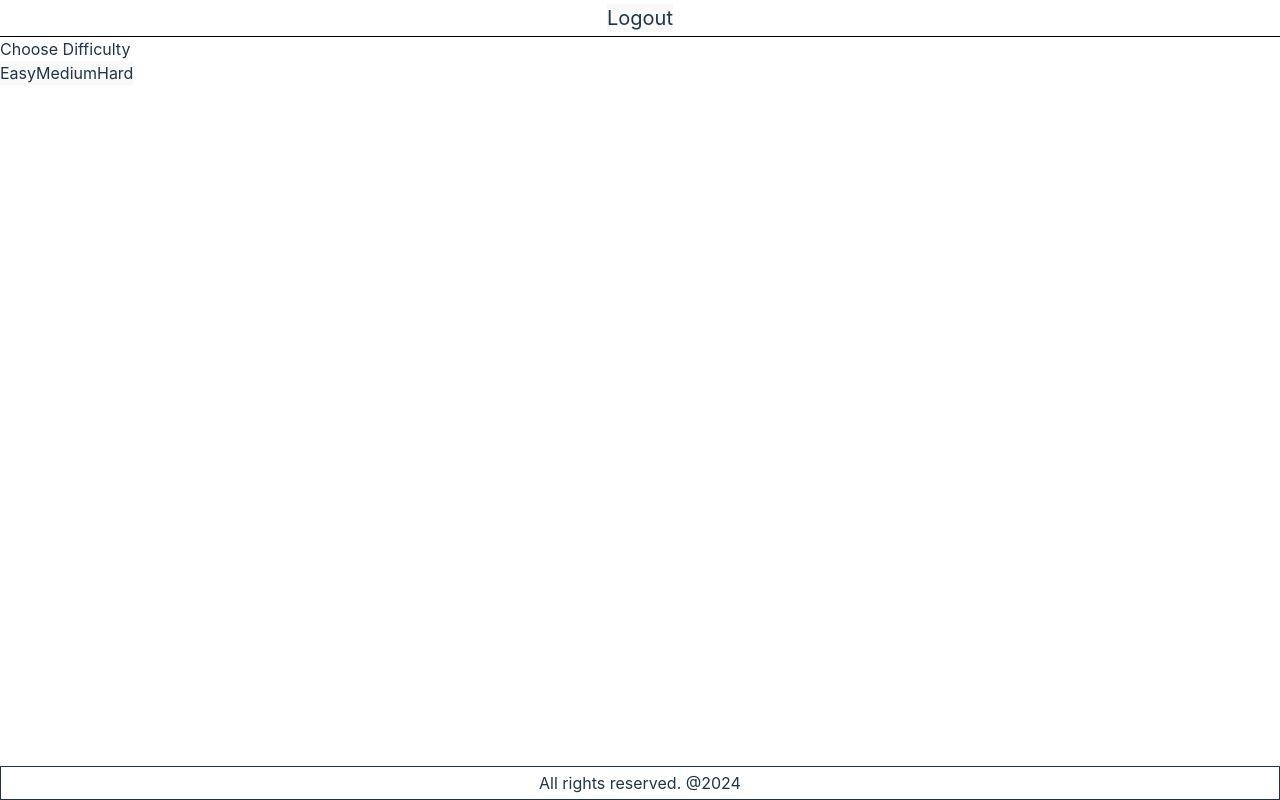
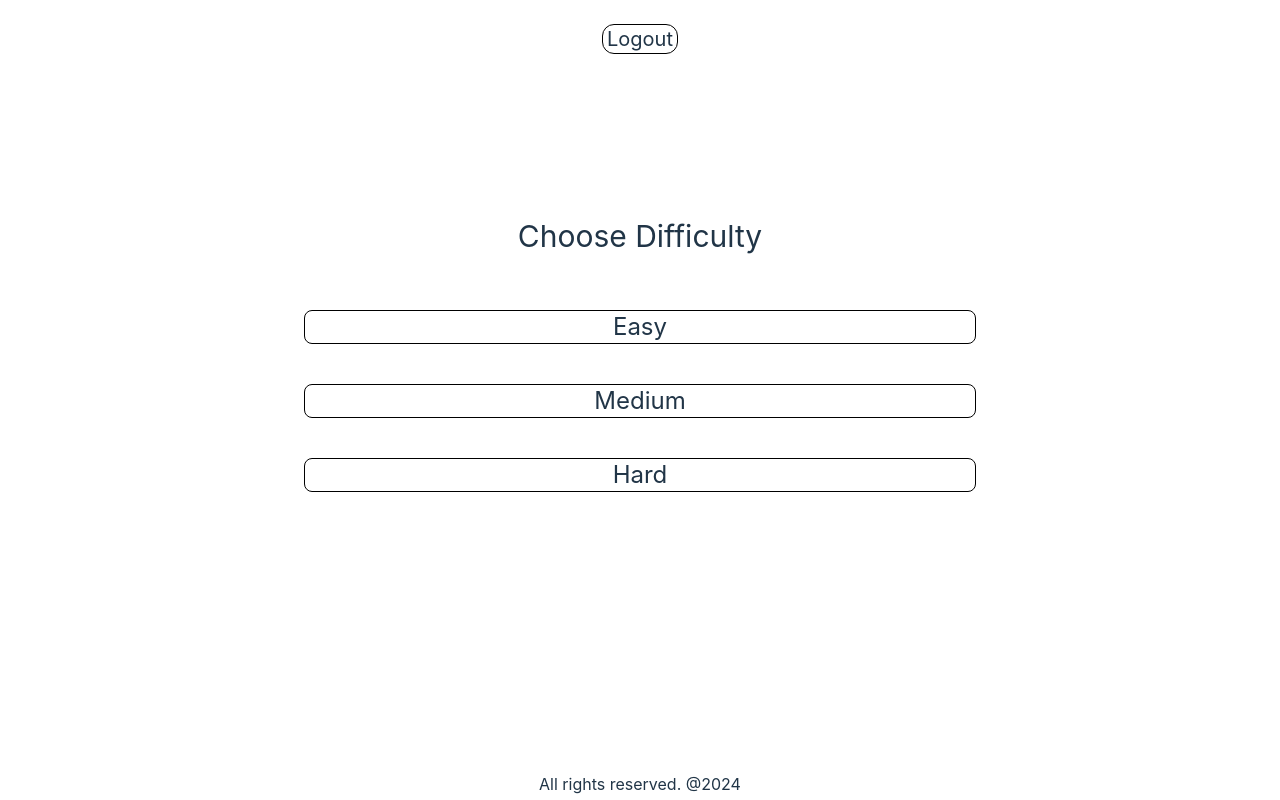
Before and after one commit to Owale128/MemoryGame, a React (Vite) app: page /difficulty in a window 1280 px wide. Built offline with nearby package versions, Linux system fonts and the light colour scheme.

Commit message:
Refactored GamePage, installed axios and dotenv. Also fetched data

```diff
--- a/package.json
+++ b/package.json
@@ -11,6 +11,8 @@
   },
   "dependencies": {
     "@tailwindcss/vite": "^4.0.12",
+    "axios": "^1.8.2",
+    "dotenv": "^16.4.7",
     "react": "^18.3.1",
     "react-dom": "^18.3.1",
     "react-router-dom": "^7.3.0",
--- a/src/Router.tsx
+++ b/src/Router.tsx
@@ -2,6 +2,7 @@ import { createBrowserRouter } from "react-router-dom";
 import Layout from "./pages/Layout";
 import Home from "./pages/Home";
 import Difficulty from "./pages/Difficulty";
+import GamePage from "./pages/gamePage";
 
 
 export const router = createBrowserRouter([
@@ -17,6 +18,10 @@ export const router = createBrowserRouter([
         {
             path: '/difficulty',
             element: <Difficulty />
+        },
+        {
+            path: '/gamePage',
+            element: <GamePage />
         }
        ]
     }
--- /dev/null
+++ b/src/components/DisplayDifficulty.tsx
@@ -0,0 +1,31 @@
+
+interface IDisplayDifficulty {
+    handleDifficulty: (diffi: string) => void;
+}
+
+const DisplayDifficulty = ({handleDifficulty}: IDisplayDifficulty) => {
+  return (
+    <div>
+      <button
+      className="block border border-black rounded-lg text-2xl w-2xl cursor-pointer hover:bg-gray-200"
+      onClick={() => handleDifficulty('Easy')}
+      >
+        Easy
+    </button>
+      <button
+      className="block border border-black rounded-lg text-2xl w-2xl my-10 cursor-pointer  hover:bg-gray-200"
+      onClick={() => handleDifficulty('Medium')}
+      >
+        Medium
+    </button>
+      <button
+      className="block border border-black rounded-lg text-2xl w-2xl cursor-pointer  hover:bg-gray-200"
+      onClick={() => handleDifficulty('Hard')}
+      >
+        Hard
+    </button>
+    </div>
+  )
+}
+
+export default DisplayDifficulty
--- a/src/index.css
+++ b/src/index.css
@@ -23,20 +23,14 @@
   min-height: 100vh;
 } */
 
-button:focus,
+/* button:focus,
 button:focus-visible {
   outline: 4px auto -webkit-focus-ring-color;
-}
+} */
 
 @media (prefers-color-scheme: light) {
   :root {
     color: #213547;
     background-color: #ffffff;
   }
-  a:hover {
-    color: #747bff;
-  }
-  button {
-    background-color: #f9f9f9;
-  }
 }
--- /dev/null
+++ b/src/model/IGamePage.ts
@@ -0,0 +1,9 @@
+export interface IGamePage {
+    id: number;
+    name: string;
+    thumbnail: {
+        extension: string;
+        path: string;
+
+    }
+}
--- a/src/pages/Difficulty.tsx
+++ b/src/pages/Difficulty.tsx
@@ -1,17 +1,17 @@
-import { useState } from "react"
+import DisplayDifficulty from "../components/DisplayDifficulty"
+import { useNavigate } from "react-router-dom"
 
 const Difficulty = () => {
-  const [difficulty, setDifficulty] = useState('')
+  const navigate = useNavigate()
 
   const handleDifficulty = (diffi: string) => {
-    setDifficulty(diffi)
+    navigate(`/gamePage?difficulty=${diffi}`)
   }
+
   return (
-    <div>
-      <h1>Choose Difficulty</h1>
-      <button onClick={() => handleDifficulty('easy')}>Easy</button>
-      <button onClick={() => handleDifficulty('medium')}>Medium</button>
-      <button onClick={() => handleDifficulty('hard')}>Hard</button>
+    <div className="flex flex-col items-center my-40">
+      <h1 className="text-3xl mb-14">Choose Difficulty</h1>
+      <DisplayDifficulty handleDifficulty={handleDifficulty} />
     </div>
   )
 }
--- /dev/null
+++ b/src/pages/GamePage.tsx
@@ -0,0 +1,39 @@
+import axios from "axios";
+import { useEffect, useState } from "react";
+import { useLocation } from "react-router-dom";
+import { IGamePage } from "../model/IGamePage";
+
+const GamePage = () => {
+    const [memory, setMemory] = useState<IGamePage[]>([])
+    const location = useLocation()
+    const queryParams = new URLSearchParams(location.search)
+    const difficulty = queryParams.get('difficulty')
+
+    console.log('Fetched dataa:', memory)
+
+    let offset = 0
+    const limit = 100
+    const apiKey = import.meta.env.VITE_MARVEL_API_KEY
+
+    useEffect(() => {
+        try {
+
+            const fetchData = async () => {
+                const response = await axios.get(`https://gateway.marvel.com/v1/public/characters?limit=${limit}&offset=${offset}&apikey=${apiKey}`)
+                setMemory(response.data.data.results)
+            }
+            fetchData()
+        } catch (error) {
+            console.error('Error fetching data:', error)
+        }
+    }, [])
+
+  return (
+    <div className="flex justify-center text-3xl my-16">
+        <h1>Level of difficulty: {difficulty}</h1>
+
+    </div>
+  )
+}
+
+export default GamePage
--- a/src/pages/Layout.tsx
+++ b/src/pages/Layout.tsx
@@ -11,16 +11,16 @@ const Layout = () => {
   }
   return (
     <div>
-        <header className="text-center border-b border-black p-1 text-xl">
+        <header className="text-center p-1 text-xl">
           {!isHomePage && (
-            <button onClick={logOut} className="cursor-pointer">Logout</button>
+            <button onClick={logOut} className="cursor-pointer border border-black px-1 mt-5 rounded-xl">Logout</button>
           )}
           {isHomePage && <p>Welcome</p>}
         </header>
         <main>
             <Outlet />
         </main>
-        <footer className="absolute bottom-0 border p-1 w-full text-center">
+        <footer className="absolute bottom-0 p-1 w-full text-center">
             All rights reserved. @2024
         </footer>
     </div>
```
Also changed, not shown: 2 other files (tests, documents, lock files or other folders).
